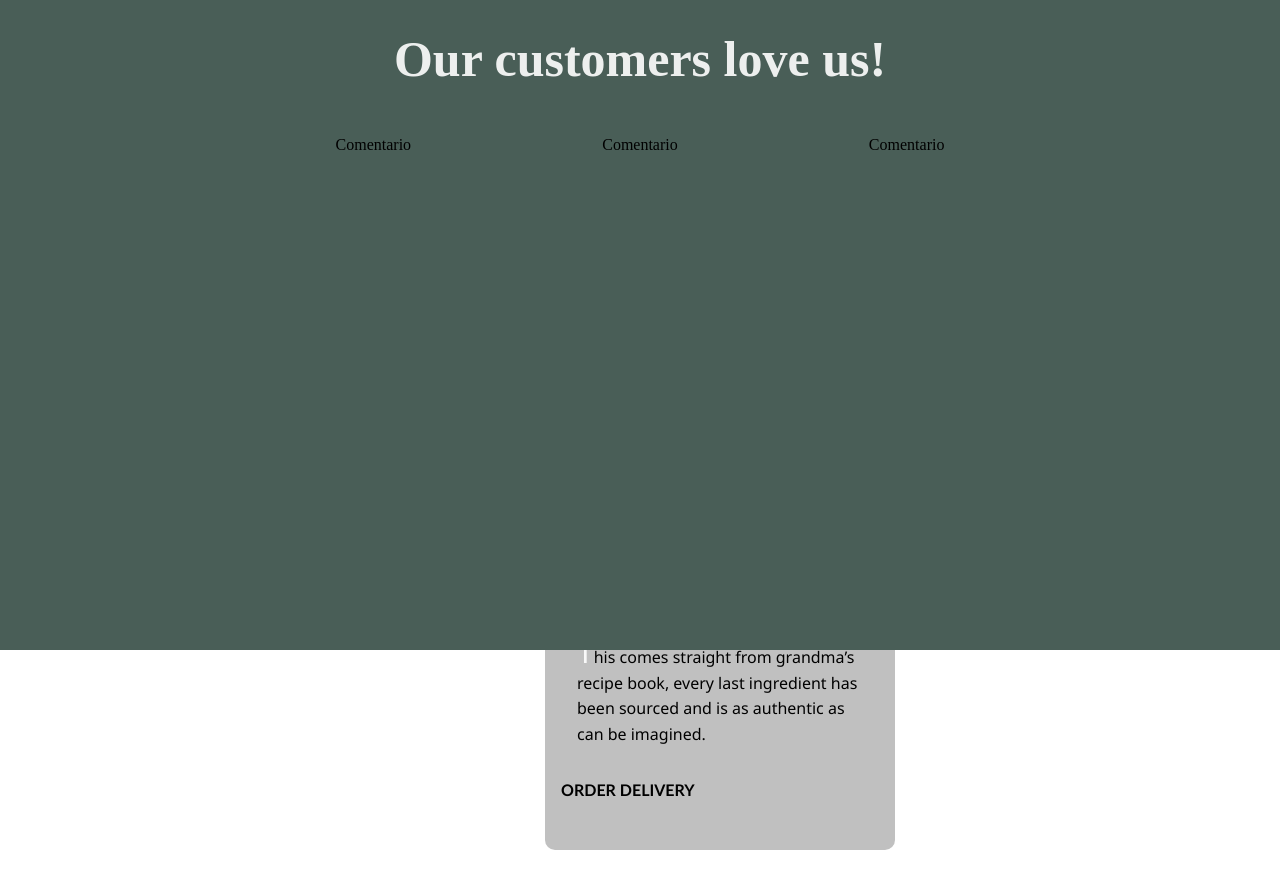
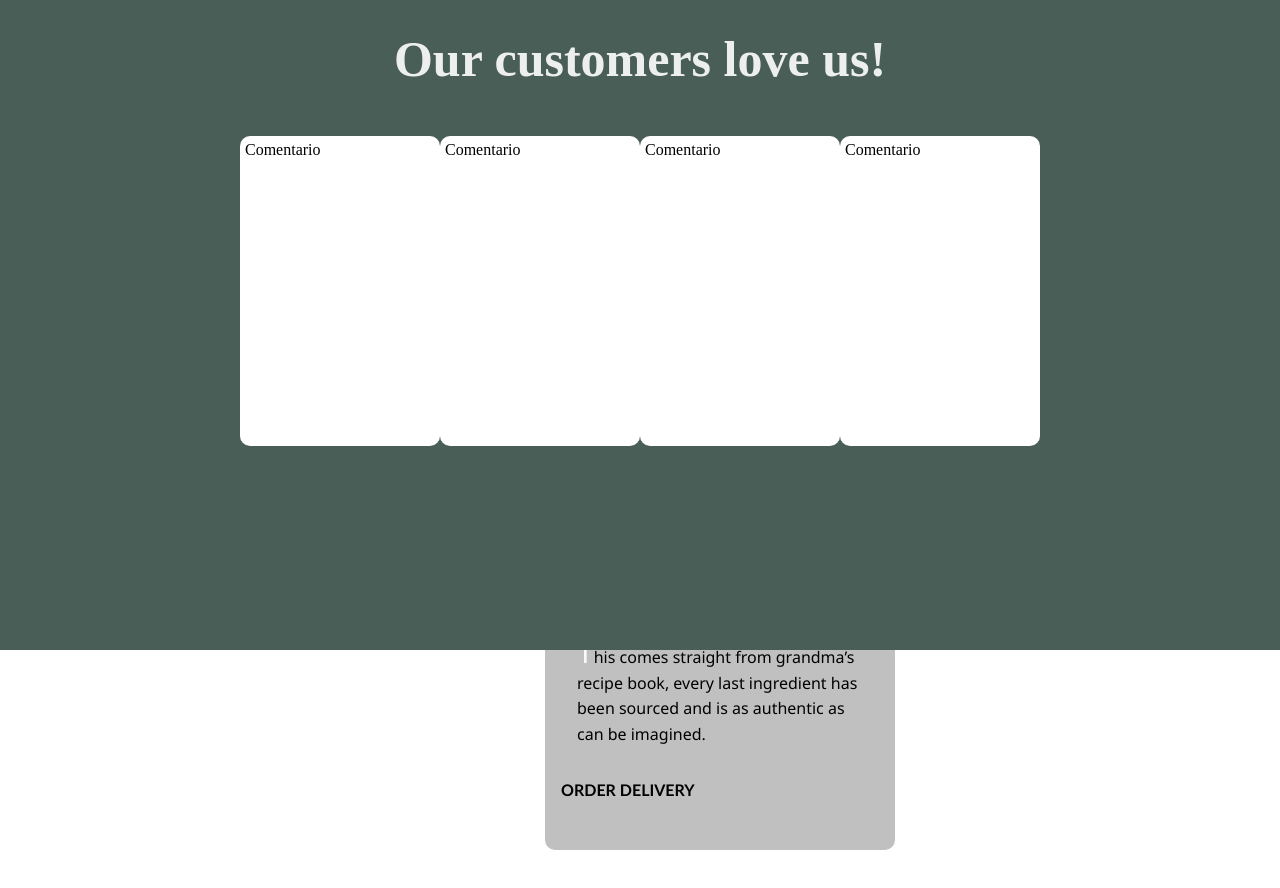
Before and after one commit to gabrieljcoutinho/PROJETO_Little-Lemon, a React (Create React App) app: page / in a window 1280 px wide. Shown: the part 1540-2428 px from the top of the page. Built offline with nearby package versions, Linux system fonts and the light colour scheme.

Commit message:
comentario

```diff
--- a/src/ts/SectionComentario.jsx
+++ b/src/ts/SectionComentario.jsx
@@ -11,15 +11,20 @@ const SectionComentario = (props: Props) => {
 
             <div className="flex">
 
-            <div className="comentario1">
+            <div className="comentarios">
       Comentario
             </div>
 
-            <div className="comentario2">
+            <div className="comentarios">
       Comentario
             </div>
 
-            <div className="comentario3">
+            <div className="comentarios">
+      Comentario
+            </div>
+
+
+            <div className="comentarios">
       Comentario
             </div>
 
```
